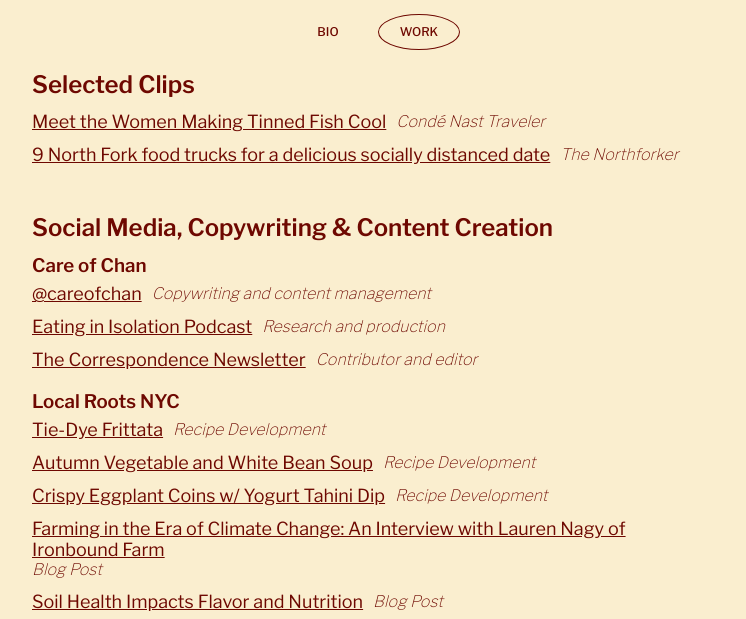
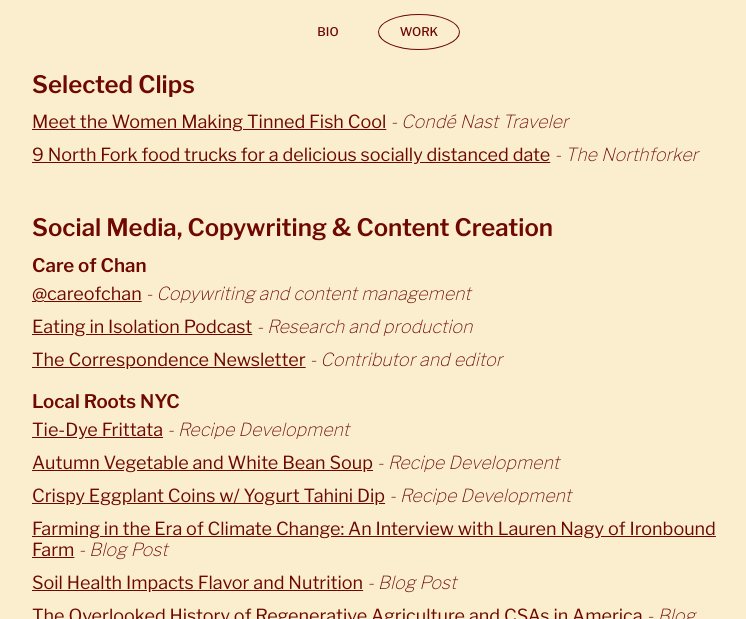
Before and after one commit to mattbasile/sylvieflorman.com, a plain HTML site: page work.html in a window 1280 px wide. Shown: the part 108-727 px from the top of the page, without its empty margins (266-1012 px from the left). Drawn offline with nearby package versions, Linux system fonts and the light colour scheme.

Commit message:
final fix ups

```diff
--- a/css/main.css
+++ b/css/main.css
@@ -101,18 +101,15 @@ main{
   margin: 0 auto;
 }
 .clip-container{
-  display: flex;
-  flex-wrap: wrap;
-  align-items: center;
+  display: block;
   text-decoration: none;
   color:#6E0801;
   margin: 12px 0;
+  font-size: 18px;
 }
 .clip{
   text-decoration: none;
   font-weight: 400;
-  font-size: 18px;
-  margin-right: 10px;
   text-decoration: underline;
 }
 .clip-subheader{
@@ -247,7 +244,11 @@ h2{
 h3{
   font-size: 1rem;
 }
-
+.clip-container{
+  font-size: 12px;
+  margin: 4px auto;
+  line-height: 20px;
+}
 }
 @media (max-width: 350px) {
 h1{
--- a/js/clips.js
+++ b/js/clips.js
@@ -3,50 +3,50 @@ function clips(){
     localClips:[
       {
         title:"Tie-Dye Frittata",
-        publisher:"Recipe Development",
+        publisher:" - Recipe Development",
         link:"https://harvestclub.localrootsnyc.com/blogs/recipes/tie-dye-frittata?_pos=6&_sid=1adf32683&_ss=r",
       },
       {
         title:"Autumn Vegetable and White Bean Soup",
-        publisher:"Recipe Development",
+        publisher:" - Recipe Development",
         link:"https://harvestclub.localrootsnyc.com/blogs/recipes/autumn-vegetable-and-white-bean-soup?_pos=3&_sid=1adf32683&_ss=r",
       },
       {
         title:"Crispy Eggplant Coins w/ Yogurt Tahini Dip",
-        publisher:"Recipe Development",
+        publisher:" - Recipe Development",
         link:"https://harvestclub.localrootsnyc.com/blogs/recipes/asian-eggplant-coins-w-yogurt-tahini-dip?_pos=2&_sid=1adf32683&_ss=r",
       },
       {
         title:"Farming in the Era of Climate Change: An Interview with Lauren Nagy of Ironbound Farm",
-        publisher:"Blog Post",
+        publisher:" - Blog Post",
         link:"https://harvestclub.localrootsnyc.com/blogs/news/climate-week-an-interview-with-lauren-nagy-of-ironbound-farm?_pos=9&_sid=1adf32683&_ss=r",
       },
       {
         title:"Soil Health Impacts Flavor and Nutrition",
-        publisher:"Blog Post",
+        publisher:" - Blog Post",
         link:"https://harvestclub.localrootsnyc.com/blogs/news/soil-health-impacts-flavor-and-nutrition?_pos=11&_sid=1adf32683&_ss=r",
       },
       {
         title:"The Overlooked History of Regenerative Agriculture and CSAs in America",
-        publisher:"Blog Post",
+        publisher:" - Blog Post",
         link:"https://harvestclub.localrootsnyc.com/blogs/news/the-overlooked-history-of-regenerative-agriculture-and-csas-in-america?_pos=12&_sid=1adf32683&_ss=r",
       },
       {
         title:"How to continue eating with friends when picnic season is over",
-        publisher:"Blog Post",
+        publisher:" - Blog Post",
         link:"https://harvestclub.localrootsnyc.com/blogs/news/how-to-continue-eating-with-friends-when-picnic-season-is-over?_pos=14&_sid=1adf32683&_ss=r",
       },
     ],
     selectedClips:[
       {
         title:"Meet the Women Making Tinned Fish Cool",
-        publisher:"Condé Nast Traveler",
+        publisher:" - Condé Nast Traveler",
         link:"https://www.cntraveler.com/story/meet-the-women-making-tinned-fish-cool",
         // image:"https://media.cntraveler.com/photos/60596d8a7b588da524cfef4a/16:9/w_2560%2Cc_limit/SalmonSisters-2021-2.jpg",
       },
       {
         title:"9 North Fork food trucks for a delicious socially distanced date",
-        publisher:"The Northforker",
+        publisher:" - The Northforker",
         link:"https://northforker.com/2020/08/9-north-fork-food-trucks-for-a-delicious-socially-distanced-date/",
         // image:"https://i0.wp.com/northforker.com/files/2020/08/RollinginDough.jpeg?resize=768%2C1024&ssl=1",
       },
@@ -54,17 +54,17 @@ function clips(){
     careClips:[
       {
         title:"@careofchan",
-        publisher:"Copywriting and content management",
+        publisher:" - Copywriting and content management",
         link:"https://www.instagram.com/careofchan/?hl=en",
       },
       {
         title:"Eating in Isolation Podcast",
-        publisher:"Research and production",
+        publisher:" - Research and production",
         link:"https://podcasts.apple.com/gb/podcast/eating-in-isolation/id1564279560",
       },
       {
         title:"The Correspondence Newsletter",
-        publisher:"Contributor and editor",
+        publisher:" - Contributor and editor",
         link:"https://us16.campaign-archive.com/home/?u=5fb6bbf69133e43c81d868b55&id=36c5b4ed65",
       },
     ]
--- a/work.html
+++ b/work.html
@@ -4,10 +4,10 @@
   <meta charset="UTF-8">
   <meta http-equiv="X-UA-Compatible" content="IE=edge">
   <meta name="viewport" content="width=device-width, initial-scale=1.0">
-  <title>Sylvie Florman | Clips</title>
+  <title>Sylvie Florman | Work</title>
   <meta name="description"
   content="Sylvie Florman is a freelance writer who has written for Condé Nast Traveler, The Northforker, Local Roots & Care of Chan.">
-  <meta name='robots' content="noindex, follow">
+  <meta name="robots" content="index, follow" />
   <link rel="preconnect" href="https://fonts.gstatic.com">
   <link href="https://fonts.googleapis.com/css2?family=Libre+Franklin:wght@100;400;500;600&display=swap" rel="stylesheet">
   <script src="https://kit.fontawesome.com/88f170fad1.js" crossorigin="anonymous"></script>
```
Also changed, not shown: index.html (+1 -1 lines).
